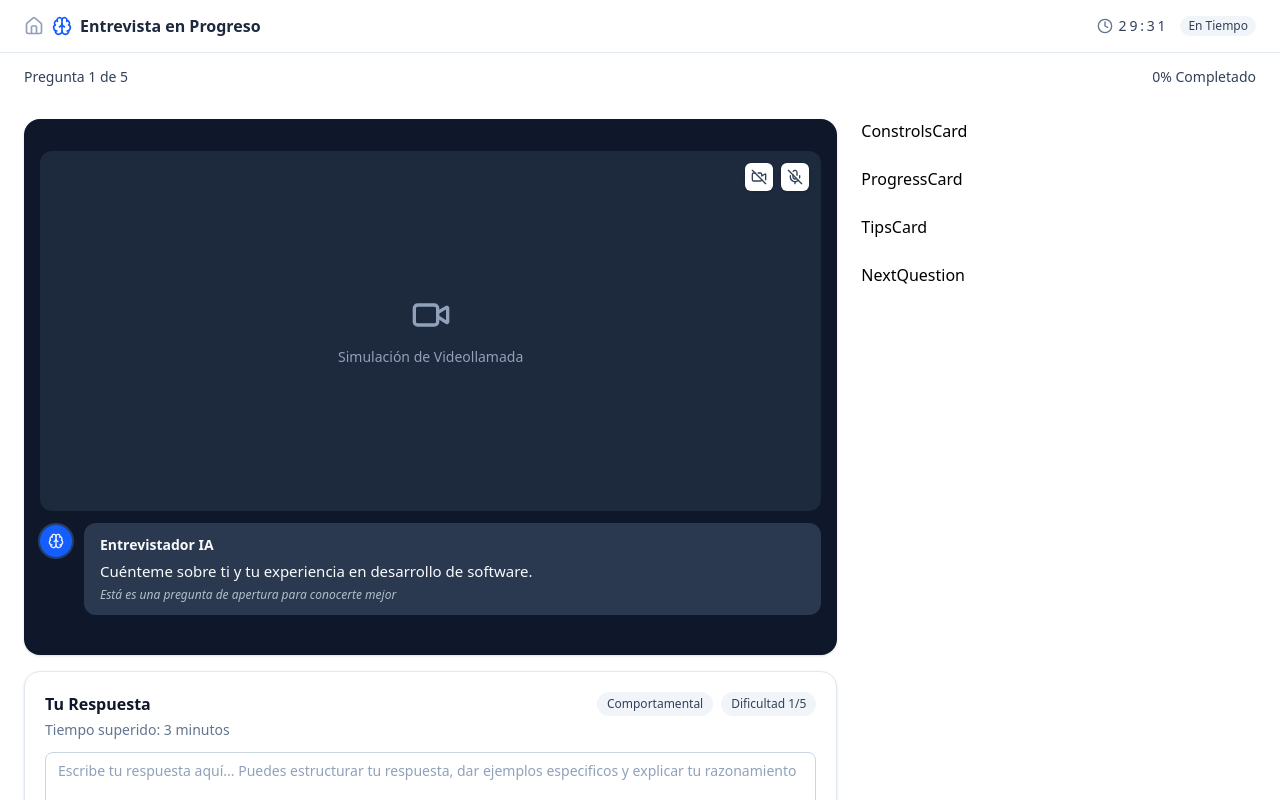
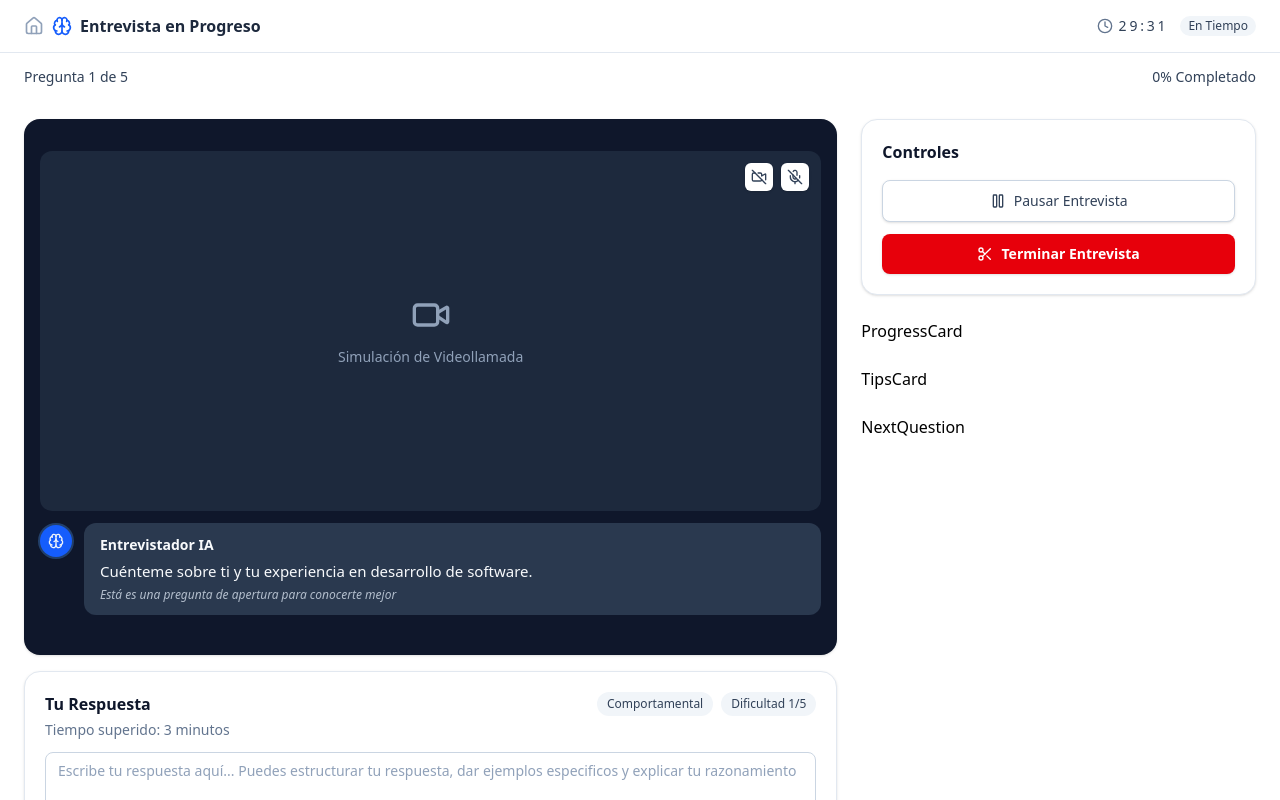
Before and after one commit to JonathanValle12/simulador-entrevista, a Next.js app: page /entrevista/1 in a window 1280 px wide. Shown: the top 800 px of the page. Built offline with nearby package versions, Linux system fonts and the light colour scheme.

Commit message:
Diseño Card de Controles

```diff
--- a/app/(app)/entrevista/[sessionId]/components/ControlsCard.tsx
+++ b/app/(app)/entrevista/[sessionId]/components/ControlsCard.tsx
@@ -1,3 +1,41 @@
-export default function ControlsCard() { // Controles (pausar/terminar)
-    return <h1>ConstrolsCard</h1>
+import { Pause, Play, Scissors } from "lucide-react";
+import { useState } from "react";
+
+export default function ControlsCard() {
+
+    const [paused, setPaused] = useState(false);
+
+    const handlePause = () => {
+        const next = !paused;
+        setPaused(next);
+
+    }
+
+    return (
+        <article className="rounded-2xl border border-slate-200 bg-white p-5 shadow-sm">
+            <h3 className="mb-4 text-base font-semibold text-slate-900">Controles</h3>
+
+            <div className="space-y-3">
+                <button type="button" onClick={handlePause}
+                    className="w-full rounded-lg border border-slate-300 bg-white px-4 py-2.5 text-sm font-medium text-slate-700 shadow-sm transition hover:bg-slate-50 focus:outline-none focus:ring-2 focus:ring-blue-300">
+                    <span className="flex items-center justify-center gap-2">
+                        {paused ? (
+                            <Play className="h-4 w-4" aria-hidden />
+                        ) : (
+                            <Pause className="h-4 w-4" aria-hidden />
+                        )}
+                        {paused ? 'Reanudar Entrevista' : 'Pausar Entrevista'}
+                    </span>
+                </button>
+
+                <button type="button" className="w-full rounded-lg bg-red-600 px-4 py-2.5 text-sm font-semibold text-white shadow-sm transition hover:bg-red-700 focus:outline-none focus-ring-2 focus:ring-red-300">
+                    <span className="flex items-center justify-center gap-2">
+                        <Scissors className="h-4 w-4" aria-hidden />
+                        Terminar Entrevista
+                    </span>
+                </button>
+            </div>
+
+        </article>
+    )
 }
```
